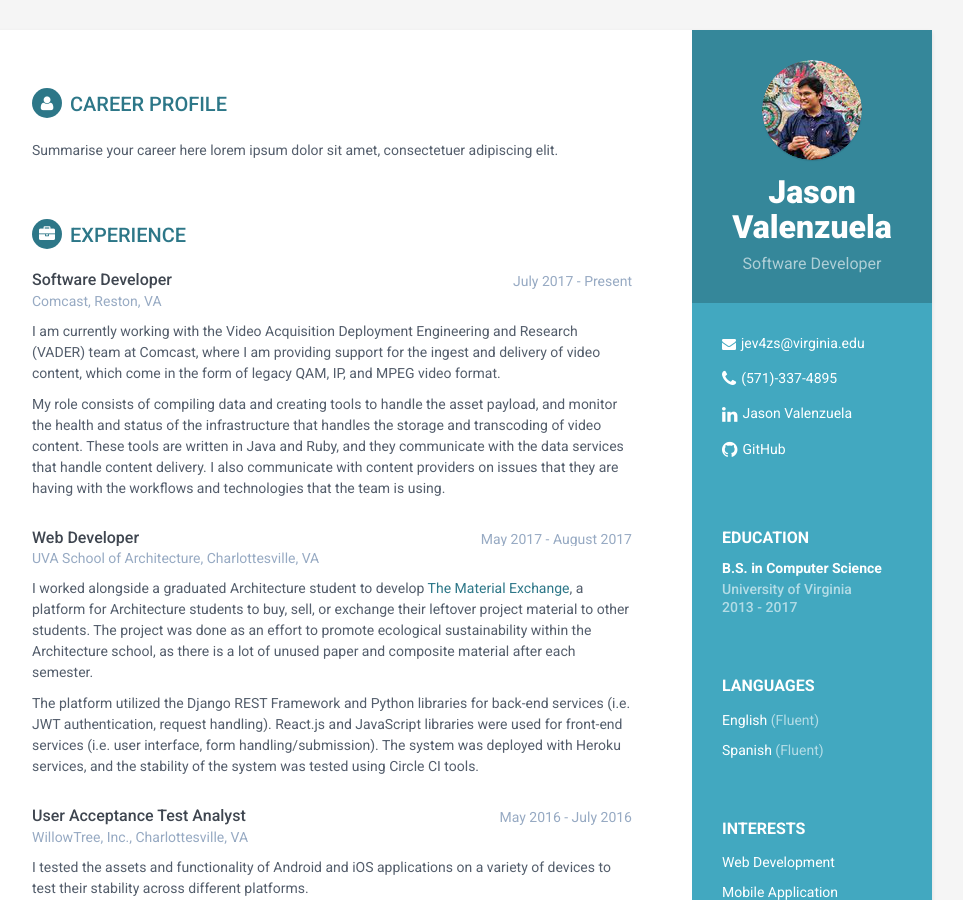
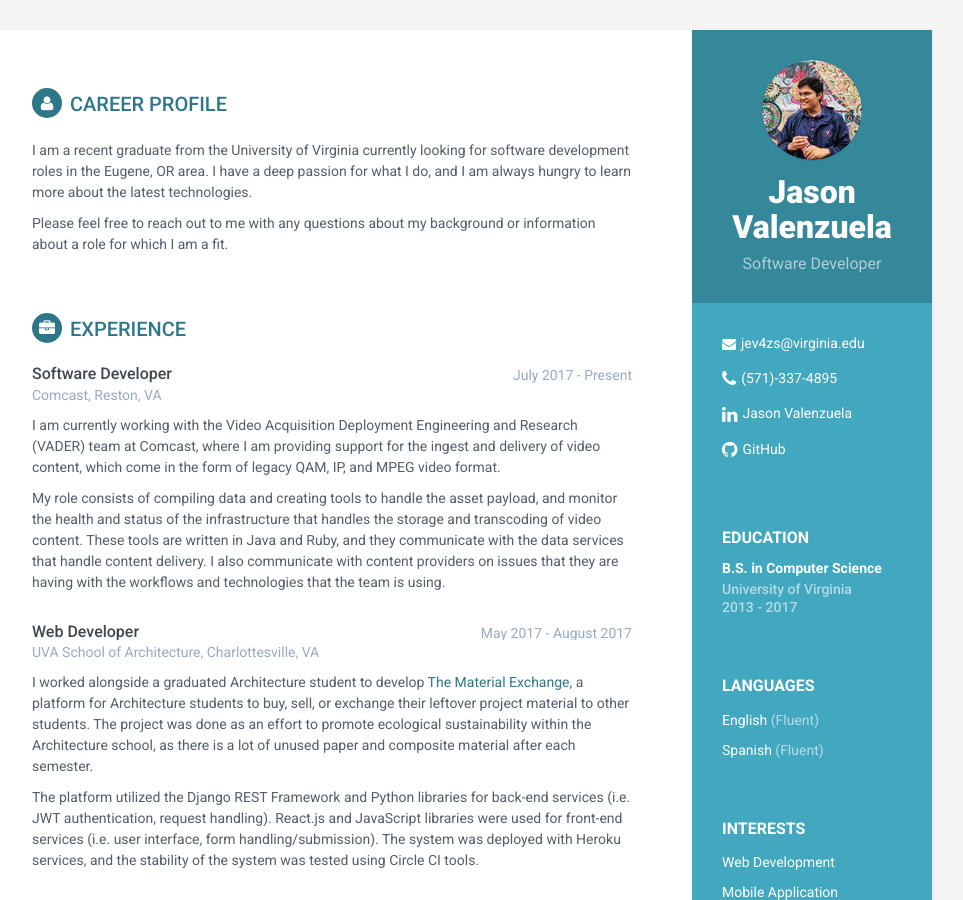
Before and after one commit to champagneabuelo/champagneabuelo.github.io, a Jekyll site: the page built from index.html, in a window 1280 px wide and 900 px high. Shown: the whole window, without its empty margins (188-1151 px from the left). Built offline with Jekyll 4.4.1, drawn with Linux system fonts in a browser that asks for light colours.

Commit message:
Update career-profile.html

```diff
--- a/_includes/career-profile.html
+++ b/_includes/career-profile.html
@@ -1,6 +1,12 @@
 <section class="section summary-section">
 <h2 class="section-title"><i class="fa fa-user"></i>Career Profile</h2>
 <div class="summary">
-    <p>Summarise your career here lorem ipsum dolor sit amet, consectetuer adipiscing elit. </p>
+    <p>
+    I am a recent graduate from the University of Virginia currently looking for software development roles in the Eugene, OR
+    area. I have a deep passion for what I do, and I am always hungry to learn more about the latest technologies.
+    </p>
+    <p>
+    Please feel free to reach out to me with any questions about my background or information about a role for which I am a fit.
+    </p>
 </div><!--//summary-->
 </section><!--//section-->
```
